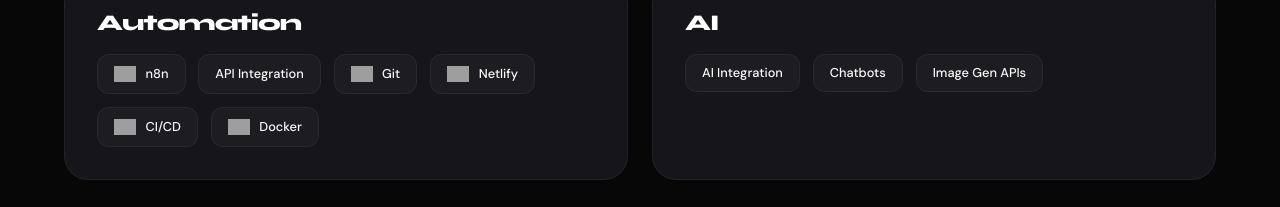
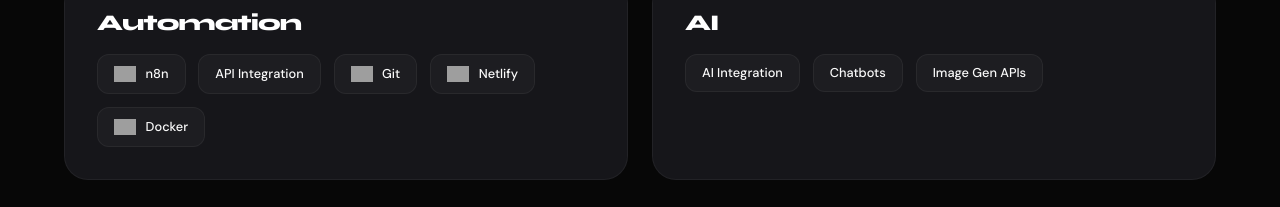
Before and after one commit to prateek977/PORTFOLIO, a React (Vite) app: page / in a window 1280 px wide. Shown: the part 2204-2411 px from the top of the page. Built offline with nearby package versions, Linux system fonts and the light colour scheme; grey boxes are pictures that could not be loaded.

Commit message:
fix: remove CI/CD from skills

```diff
--- a/src/data/skillsData.js
+++ b/src/data/skillsData.js
@@ -1,6 +1,6 @@
 export const skillsGroups = [
   { title: 'Frontend', skills: ['HTML', 'CSS', 'JS', 'React'], delay: 0.1 },
   { title: 'Backend', skills: ['Python', 'Java', 'REST APIs'], delay: 0.2 },
-  { title: 'Automation', skills: ['n8n', 'API Integration', 'Git', 'Netlify', 'CI/CD', 'Docker'], delay: 0.3 },
+  { title: 'Automation', skills: ['n8n', 'API Integration', 'Git', 'Netlify', 'Docker'], delay: 0.3 },
   { title: 'AI', skills: ['AI Integration', 'Chatbots', 'Image Gen APIs'], delay: 0.4 }
 ];
--- a/src/sections/Skills.jsx
+++ b/src/sections/Skills.jsx
@@ -14,7 +14,7 @@
   'n8n': 'n8n',
   'Git': 'git',
   'Netlify': 'netlify',
-  'CI/CD': 'githubactions',
+  'CI/CD': 'withoutlogo',
   'Docker': 'docker',
   'API Integration': 'withoutlogo',
   'AI Integration': 'withoutlogo',
```
